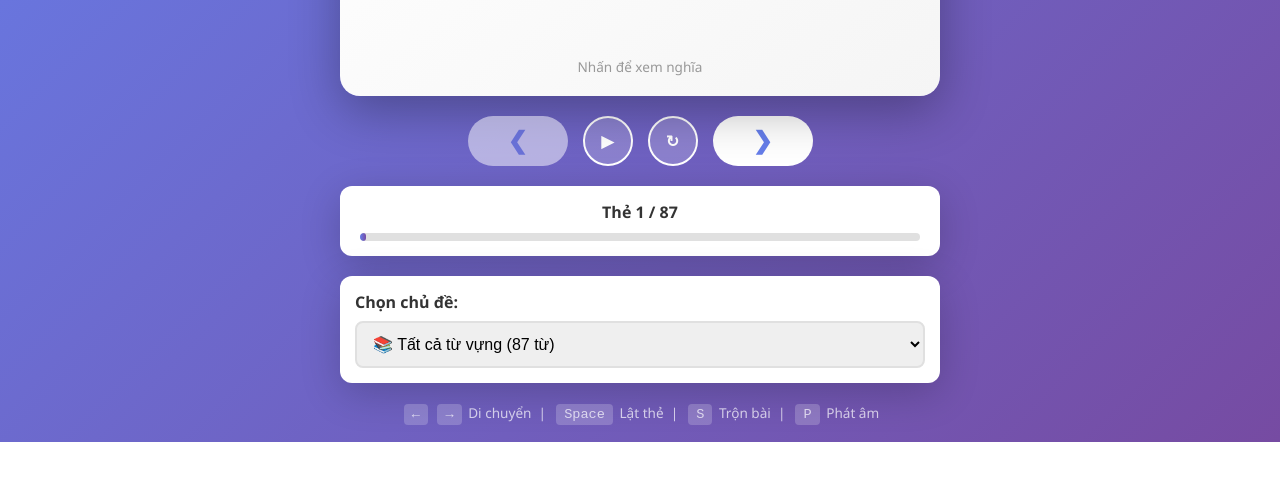
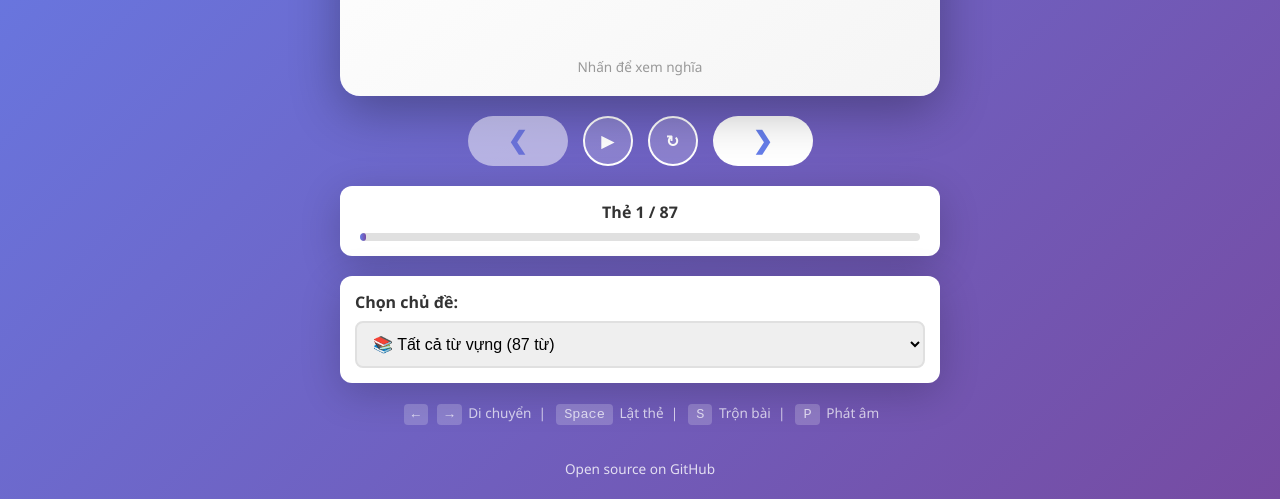
Before and after one commit to tuanchauict/oh-my-japanese-flashcard, a plain HTML site: page index.html in a window 1280 px wide. Shown: the part 370-869 px from the top of the page. Before the commit the page ends 812 px from the top, so only its background shows below. Drawn offline with Linux system fonts and the light colour scheme.

Commit message:
Update demo link and add GitHub footer

```diff
--- a/index.html
+++ b/index.html
@@ -88,6 +88,11 @@
       <kbd>S</kbd> Trộn bài &nbsp;|&nbsp;
       <kbd>P</kbd> Phát âm
     </div>
+
+    <!-- Footer -->
+    <footer class="footer">
+      <a href="https://github.com/tuanchauict/oh-my-japanese-flashcard" target="_blank" rel="noopener noreferrer">Open source on GitHub</a>
+    </footer>
   </div>
 
   <script src="script.js"></script>
--- a/styles.css
+++ b/styles.css
@@ -396,3 +396,22 @@ h1 {
     display: none;
   }
 }
+
+/* Footer */
+.footer {
+  text-align: center;
+  margin-top: 20px;
+  padding-top: 15px;
+}
+
+.footer a {
+  color: rgba(255, 255, 255, 0.8);
+  text-decoration: none;
+  font-size: 0.85rem;
+  transition: color 0.2s;
+}
+
+.footer a:hover {
+  color: white;
+  text-decoration: underline;
+}
```
Also changed, not shown: 1 other file.
